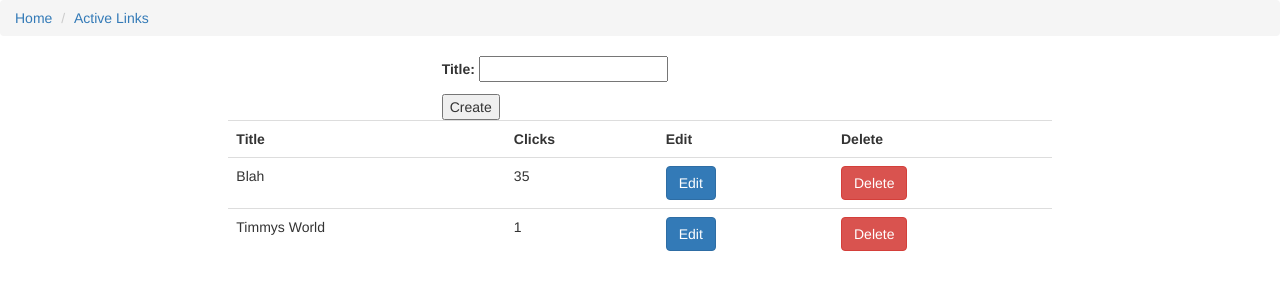
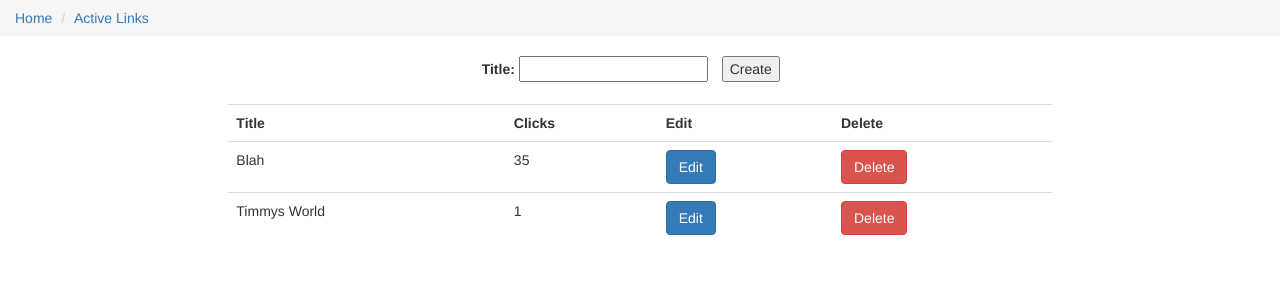
Before and after one commit to brandoshmando/referral-test, a Django app: page / in a window 1280 px wide. Shown: the top 300 px of the page. Run offline with Django 3.2, Linux system fonts and the light colour scheme; data comes from the database, SQL or seed files in the repository; both versions use the stored data as it was after the commit; some libraries are stand-ins or nearby versions.

Commit message:
Static files won't load so I've resorted to inline styling...

```diff
--- a/refer_sys/templates/refer_sys/root_page.html
+++ b/refer_sys/templates/refer_sys/root_page.html
@@ -5,9 +5,11 @@
   <div class="col-md-4"></div>
   <div class="col-md-4">
     <form class=".form-inline" method="POST">{% csrf_token %}
-      {{ form.as_p }}
+      <ul style="list-style:none;float:left">
+        <li style="float:left">{{ form.as_p }}</li>
+        <li style="float:left; padding-left:1em"><button type="submit">Create</button></li>
+      </ul>
     </form>
-    <button type="submit">Create</button>
   </div>
   <div class="col-md-4"></div>
 </div>
```
Also changed, not shown: db.sqlite3.
